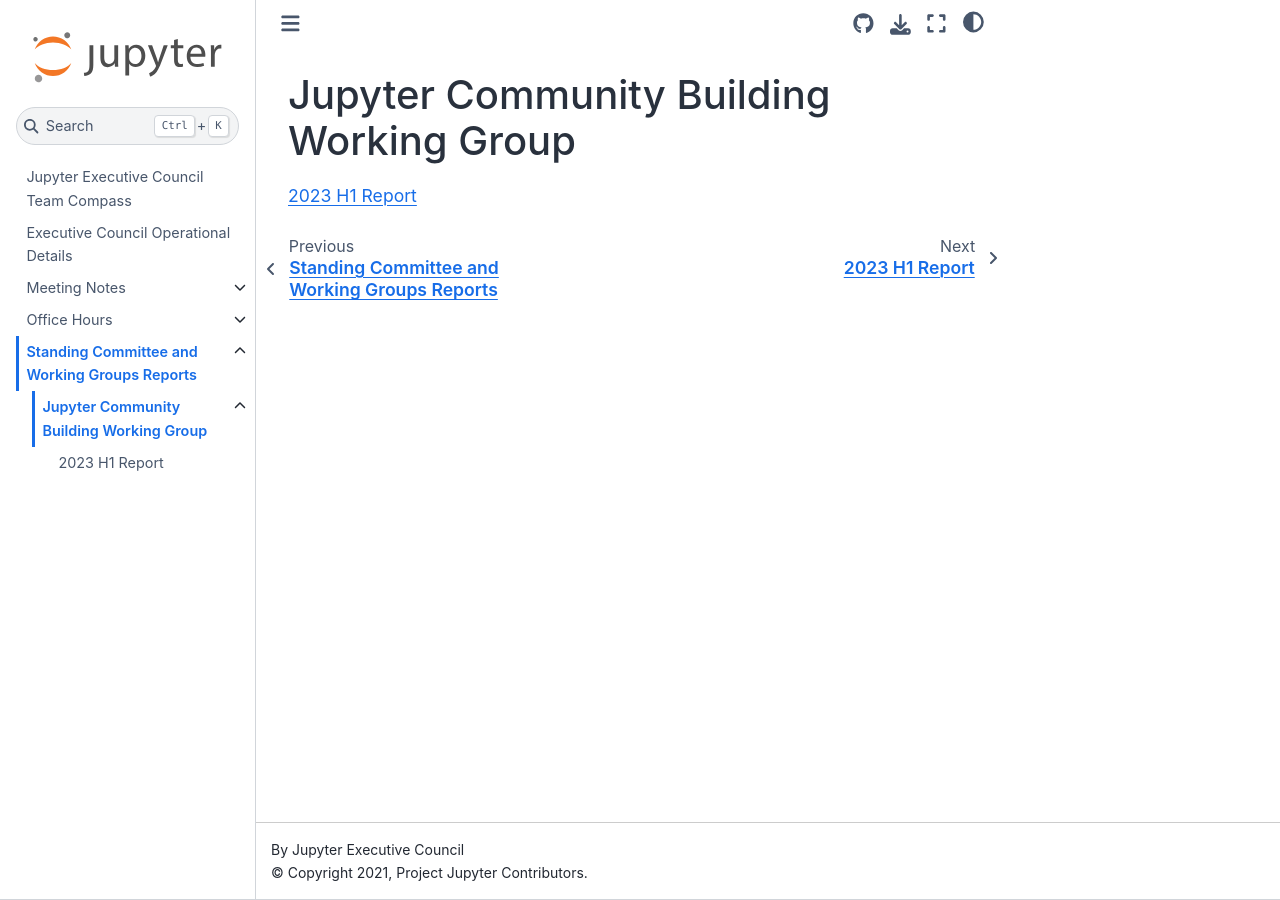
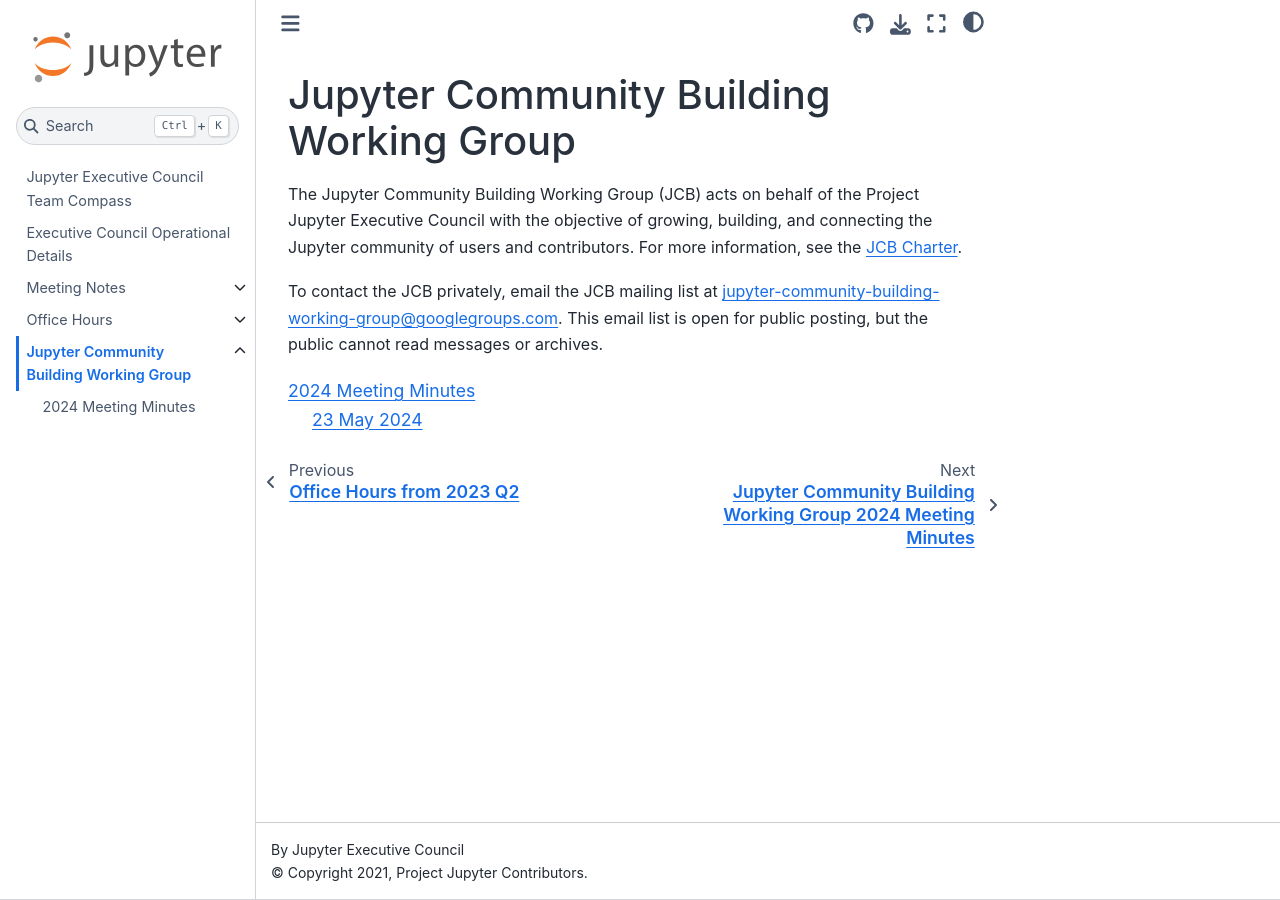
Before and after one commit to jupyter-governance/ec-team-compass, a Sphinx documentation site: the page built from docs/reports/communitybuilding/readme.md, in a window 1280 px wide. Built offline with Sphinx 7.4.7 and the Sphinx Book theme 1.1.4, drawn with Linux system fonts in a browser that asks for light colours.

Commit message:
Make a place for JCB weekly public minutes

````diff
--- a/docs/reports/communitybuilding/readme.md
+++ b/docs/reports/communitybuilding/readme.md
@@ -1,5 +1,9 @@
 # Jupyter Community Building Working Group
 
+The Jupyter Community Building Working Group (JCB) acts on behalf of the Project Jupyter Executive Council with the objective of growing, building, and connecting the Jupyter community of users and contributors. For more information, see the [JCB Charter](https://jupyter.org/governance/communitybuildingworkinggroup.html).
+
+To contact the JCB privately, email the JCB mailing list at <jupyter-community-building-working-group@googlegroups.com>. This email list is open for public posting, but the public cannot read messages or archives.
+
 ```{toctree}
-report_2023H1
+2024 Meeting Minutes <minutes_2024.md>
 ```
````
Also changed, not shown: docs/index.md (+1 -1 lines), docs/reports/communitybuilding/minutes_2024.md (added, +13 -0 lines).
